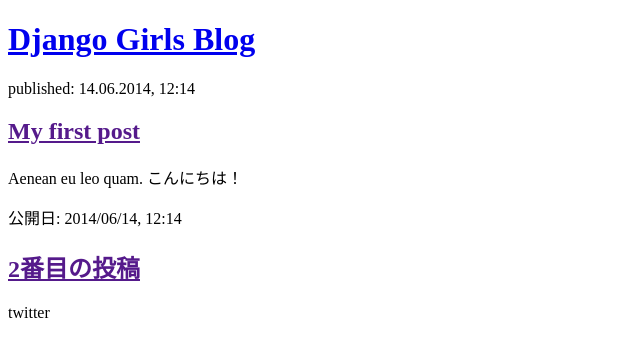
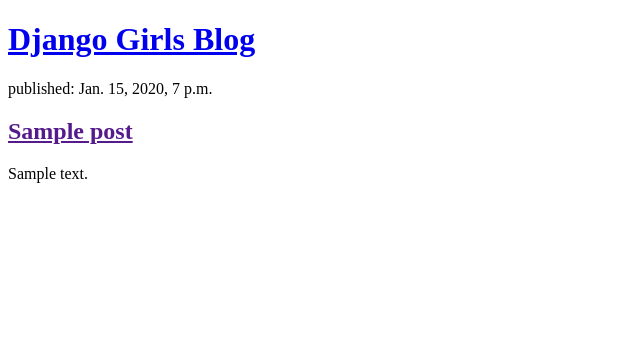
Before and after one commit to Hontobi/my-first-blog, a Django app: page / in a window 1280 px wide. Shown: the top 357 px of the page, without its empty margins (0-640 px from the left). Run offline with Django 3.2, Linux system fonts and the light colour scheme; tables that the repository leaves empty hold one stand-in row (values such as "Sample post").

Commit message:
Modified templates to display post fro, database.

```diff
--- a/blog/templates/blog/post_list.html
+++ b/blog/templates/blog/post_list.html
@@ -9,16 +9,14 @@
       <h1><a href="/">Django Girls Blog</a></h1>
     </div>
 
-    <div>
-      <p>published: 14.06.2014, 12:14</p>
-      <h2><a href="">My first post</a></h2>
-      <p>Aenean eu leo quam. こんにちは！</p>
-    </div>
+    {% for post in posts %}
+      <div>
+        <p>
+          published: {{ post.published_date }}</p>
+          <h2><a href="">{{ post.title }}</a></h2>
+          <p>{{ post.text|linebreaksbr  }}</p>
+      </div>
+    {% endfor %}
 
-    <div>
-      <p>公開日: 2014/06/14, 12:14</p>
-      <h2><a href="">2番目の投稿</a></h2>
-      <p>twitter</p>
-    </div>
   </body>
 </html>
--- a/blog/views.py
+++ b/blog/views.py
@@ -1,5 +1,8 @@
 from django.shortcuts import render
+from .models import Post
+from django.utils import timezone
 
 # Create your views here.
 def post_list(request):
-    return render(request, 'blog/post_list.html', {})
+    posts=Post.objects.all()
+    return render(request, 'blog/post_list.html', {"posts":posts})
```
